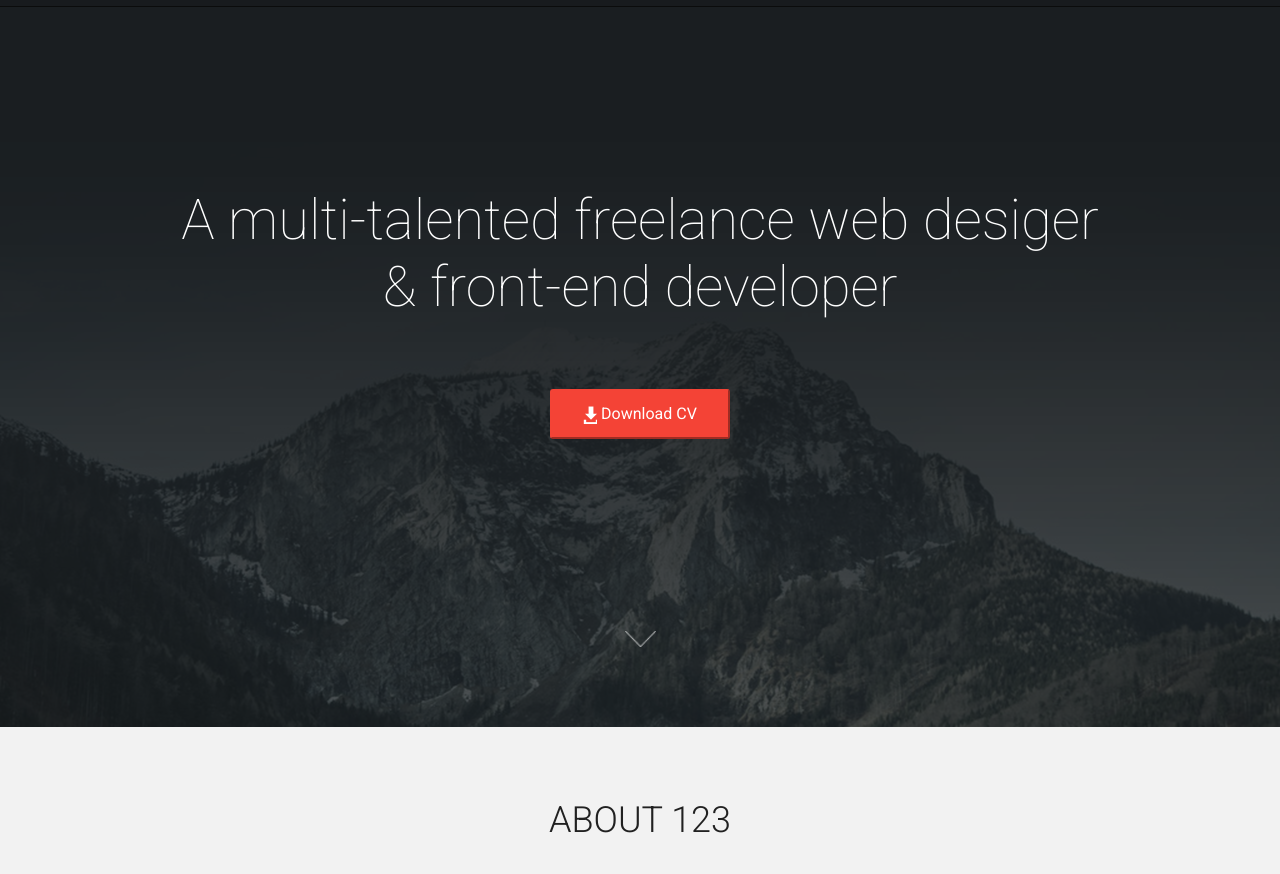
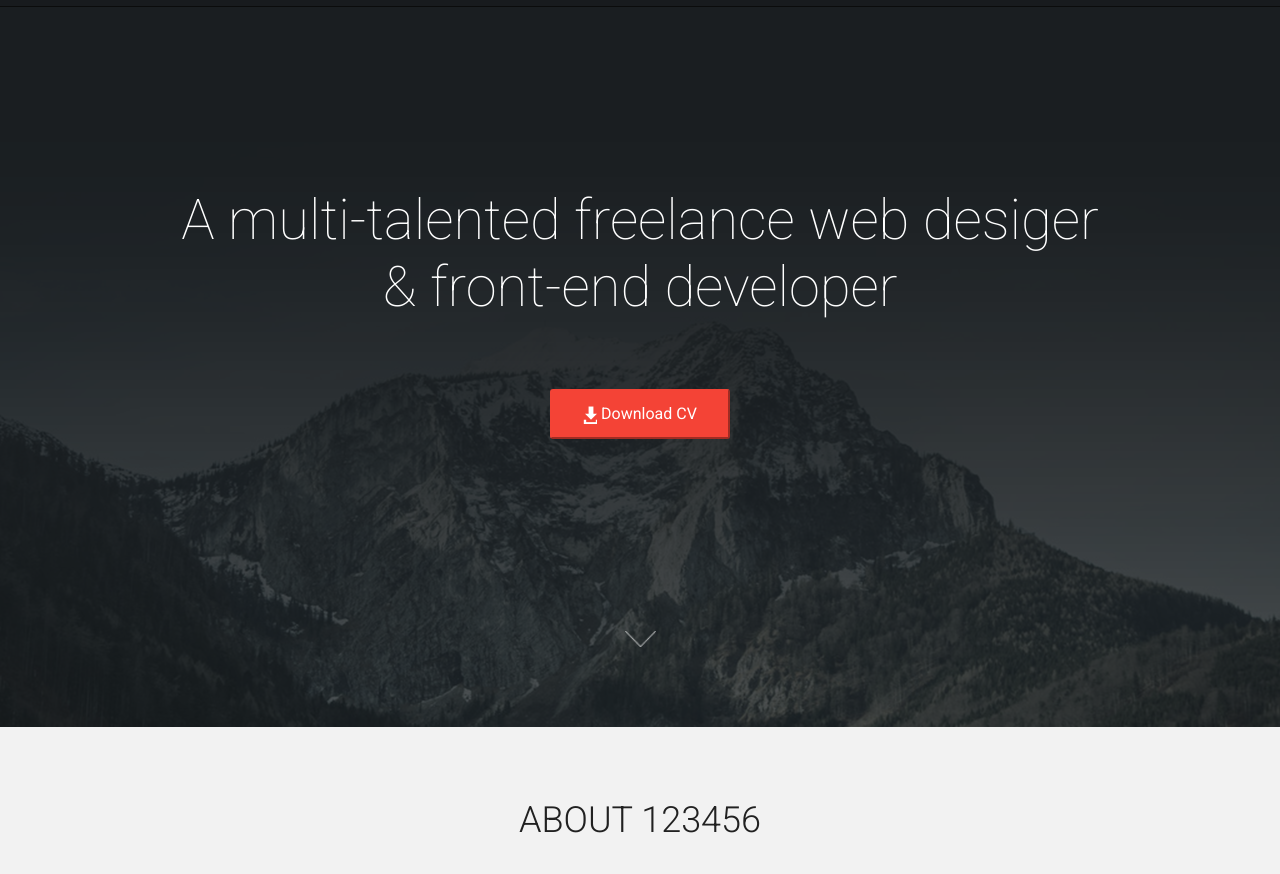
Before and after one commit to miljko1984/port-master, a website: page app/index.html in a window 1280 px wide. Shown: the part 73-947 px from the top of the page. Drawn offline with nearby package versions, Linux system fonts and the light colour scheme; files that its build step writes are made by us from their sources.

Commit message:
no message

```diff
--- a/app/index.html
+++ b/app/index.html
@@ -79,7 +79,7 @@
     <!-- ABOUT -->
     <div id="about" class="about container-fluid">
         <div class="row">
-            <h3>About 123</h3>
+            <h3>About 123456</h3>
         </div>
         <div class="row">
             <p>Hey, I'm Neeraj kumar. I transform ideas into digital solutions that help clients better<br> connect with their audiences. I believe having a clean and minimal design<br> is the best way to make websites elegant and functional...</p>
```
